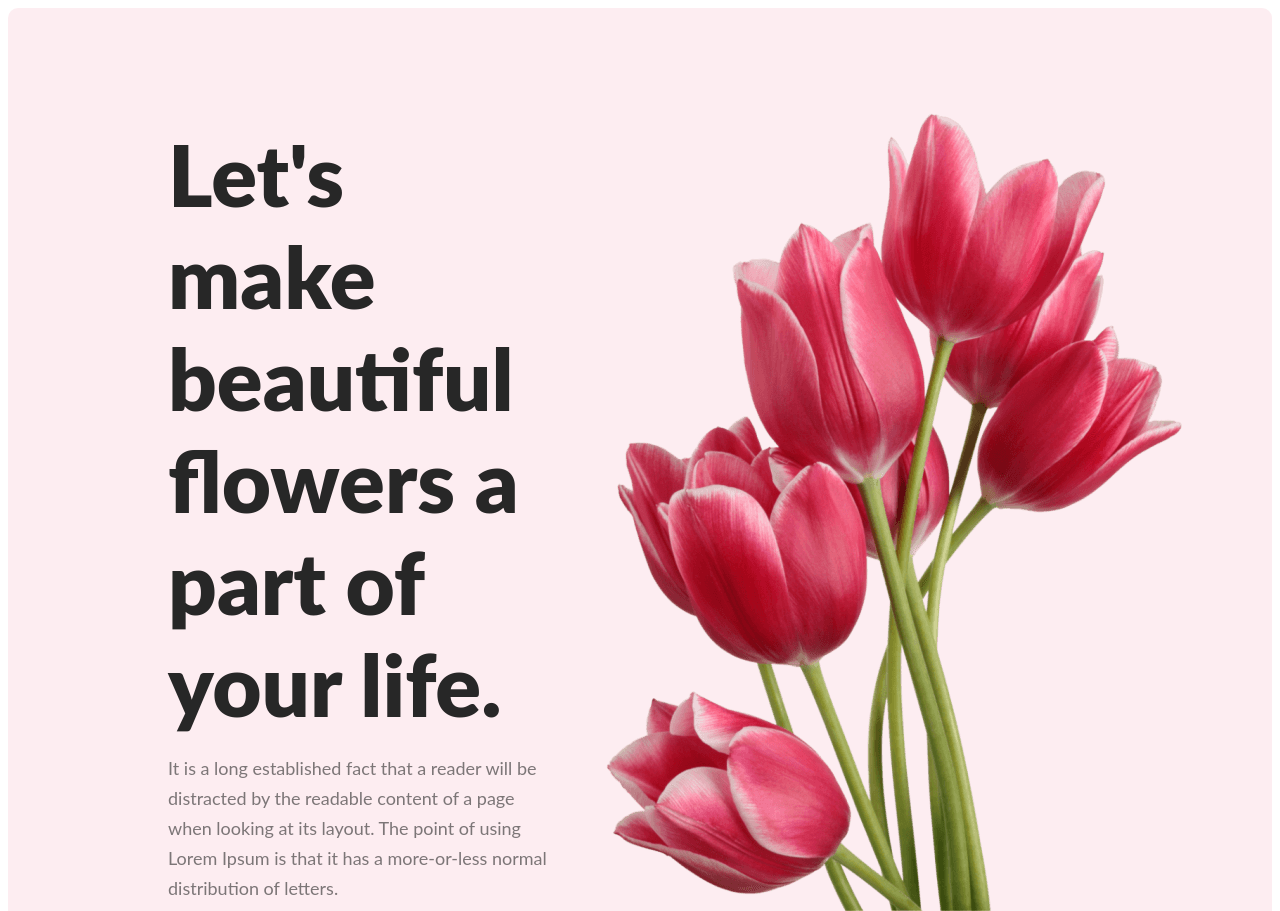
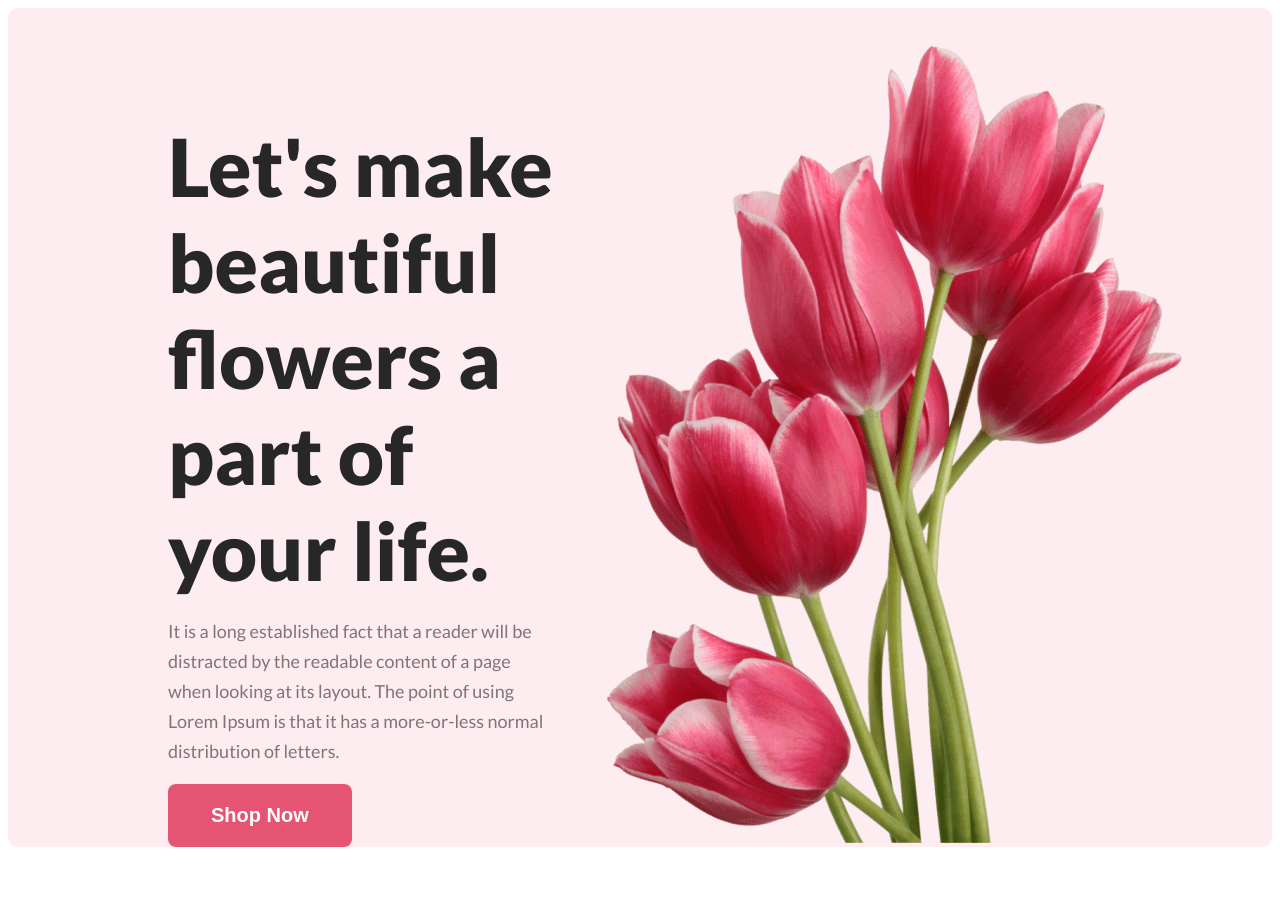
Before and after one commit to md-kamrul-islam-464/flower-shop, a plain HTML site: page index.html in a window 1280 px wide. Shown: the top 911 px of the page. Drawn offline with Linux system fonts and the light colour scheme.

Commit message:
cheack commit

```diff
--- a/index.html
+++ b/index.html
@@ -3,9 +3,11 @@
   <head>
     <meta charset="utf-8">
     <title>Flower Shop</title>
+
     <link rel="preconnect" href="https://fonts.googleapis.com">
     <link rel="preconnect" href="https://fonts.gstatic.com" crossorigin>
-    <link href="https://fonts.googleapis.com/css2?family=Poppins:ital,wght@0,400;0,800;1,800&display=swap" rel="stylesheet">
+    <link href="https://fonts.googleapis.com/css2?family=Lato:wght@300;400;700;900&display=swap" rel="stylesheet">
+
     <link rel="stylesheet" href="style/style.css">
 
   </head>
--- a/style/style.css
+++ b/style/style.css
@@ -44,8 +44,8 @@ body{
 
 .home-title{
     color: #272727;
-    font-size: 85px;
-    font-weight: 900;
+    font-size: 80px;
+    font-weight: 800;
     margin-bottom: 0;
 
 }
@@ -146,7 +146,7 @@ main section {
     text-align: center;
     display: flex;
     justify-content: space-around;
-    padding: 0 344px 16px 344px;
+    padding: 0 344px 16px 364px;
     margin: 0 auto;
     margin-top: 15px;
     color: #272727;
```
Also changed, not shown: Flower Asset/pngwing 12.png (deleted).
